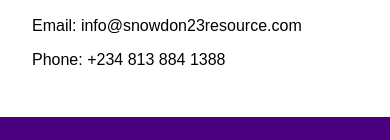
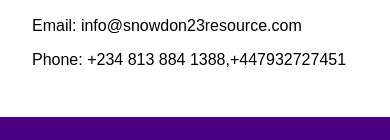
Before and after one commit to solomonAdekunle/snowdon23-agrotrade, a plain HTML site: page index.html in a window 390 px wide. Shown: the part 960-1100 px from the top of the page. Drawn offline with Linux system fonts and the light colour scheme.

Commit message:
Update index.html
adding additional  mobile to it

```diff
--- a/index.html
+++ b/index.html
@@ -91,7 +91,7 @@
   <section id="contact">
     <h2>Contact Us</h2>
     <p>Email: info@snowdon23resource.com</p>
-    <p>Phone: +234 813 884 1388</p>
+    <p>Phone: +234 813 884 1388,+447932727451</p>
   </section>
 
   <footer>
```
